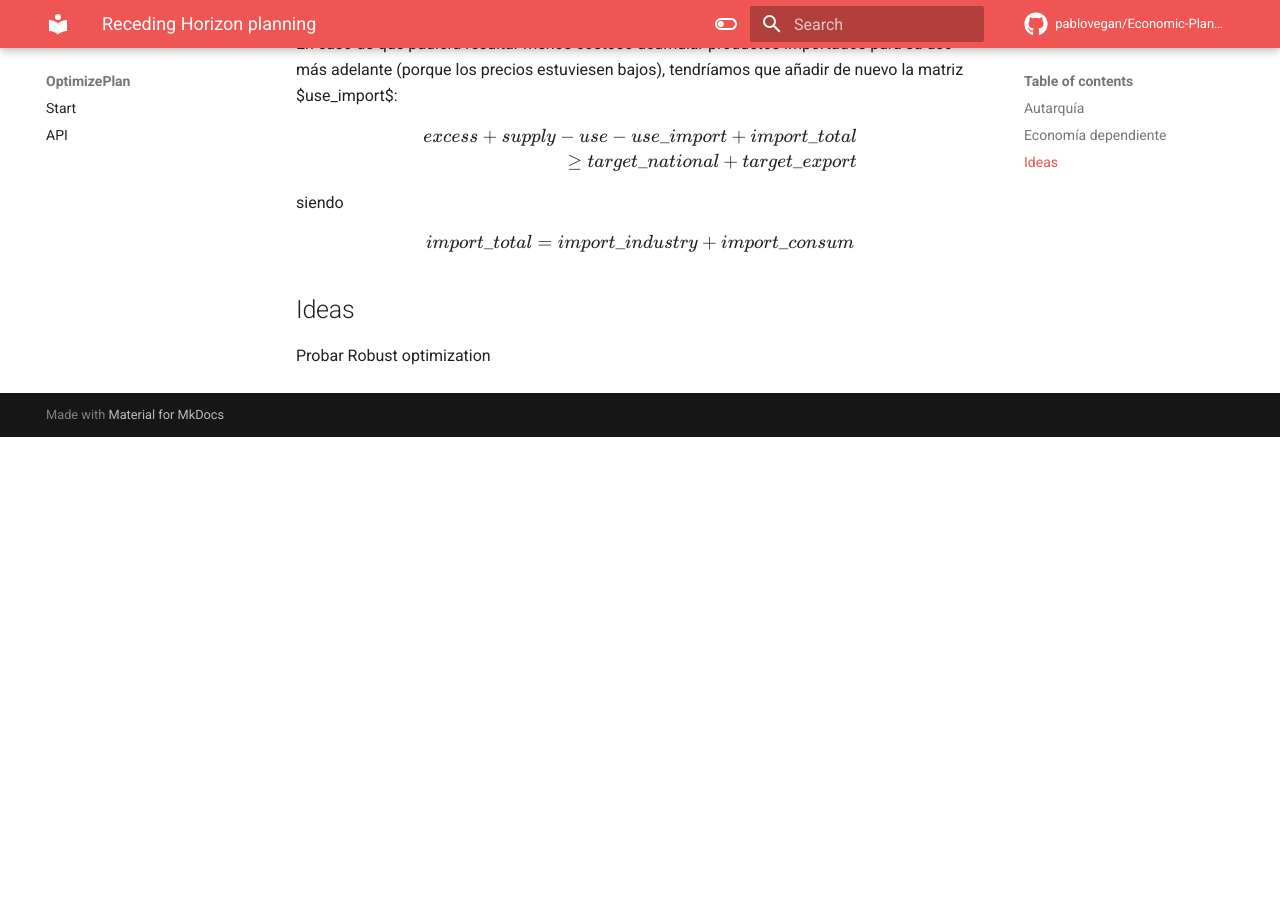
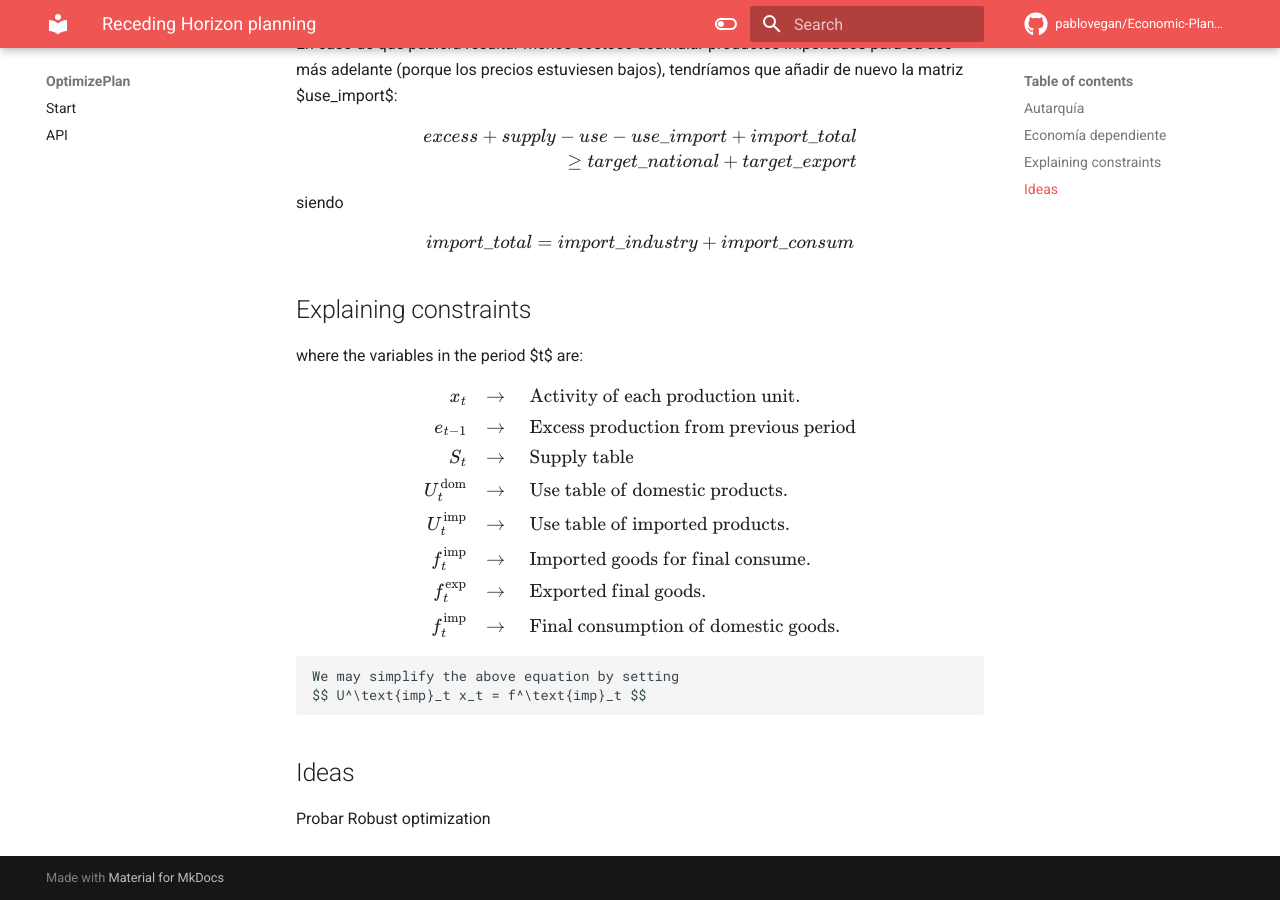
Before and after one commit to pablovegan/Economic-Planning, an MkDocs documentation site: the page built from docs/building_constraints.md, in a window 1280 px wide and 900 px high, scrolled down 1166 px. Built offline with MkDocs 1.6.1 and Material for MkDocs 9.7.7, drawn with Linux system fonts in a browser that asks for light colours; formulas are drawn with MathJax 3; comment, search, counter and statistics services are not loaded; before the commit the page ends 1603 px from its top, so only the background shows below that.

Commit message:
update docs

```diff
--- a/docs/building_constraints.md
+++ b/docs/building_constraints.md
@@ -38,6 +38,22 @@ $$\begin{split} excess + supply - use - use\_import + import\_total \\
 siendo
 $$import\_total = import\_industry + import\_consum$$
 
+## Explaining constraints
+where the variables in the period $t$ are:
+\begin{align}
+x_t & \quad\rightarrow\quad \text{Activity of each production unit.} \\[1mm]
+e_{t-1} & \quad\rightarrow\quad \text{Excess production from previous period}  \\[1mm]
+S_t & \quad\rightarrow\quad \text{Supply table}  \\[1mm]
+U^\text{dom}_t & \quad\rightarrow\quad \text{Use table of domestic products.}  \\[1mm]
+U^\text{imp}_t & \quad\rightarrow\quad \text{Use table of imported products.}  \\[1mm]
+f^\text{imp}_t & \quad\rightarrow\quad \text{Imported goods for final consume.}  \\[1mm]
+f^\text{exp}_t & \quad\rightarrow\quad \text{Exported final goods.}  \\[1mm]
+f^\text{imp}_t & \quad\rightarrow\quad \text{Final consumption of domestic goods.}  \\[1mm]
+\end{align}
+
+    We may simplify the above equation by setting
+    $$ U^\text{imp}_t x_t = f^\text{imp}_t $$
+
 
 ## Ideas
 
```
Also changed, not shown: docs/api.md (+1 -3 lines), docs/index.md (+1 -1 lines).
